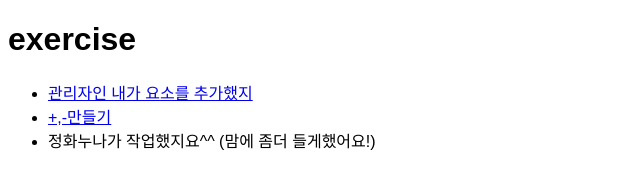
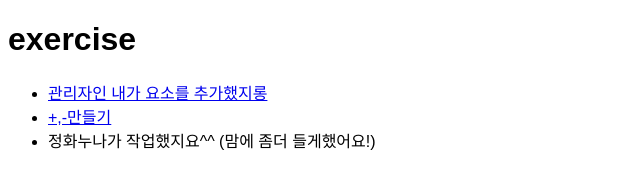
Before and after one commit to gomteang2/exercise, a website: page index.html in a window 1280 px wide. Shown: the full height of the page, 0-640 px from the left. Drawn offline with Linux system fonts and the light colour scheme; a web font is replaced by a local one.

Commit message:
관리자커밋

```diff
--- a/index.html
+++ b/index.html
@@ -17,7 +17,7 @@
     <h1>exercise</h1>
     <ul>
       <!--우리 관리자 님이 추가하심-->
-      <li><a href="javascript:;">관리자인 내가 요소를 추가했지</a></li>
+      <li><a href="javascript:;">관리자인 내가 요소를 추가했지롱</a></li>
       <li><a href="./src/exercise/+-.html">+,-만들기</a></li>
       <li>정화누나가 작업했지요^^ (맘에 좀더 들게했어요!)</li>
     </ul>
```
